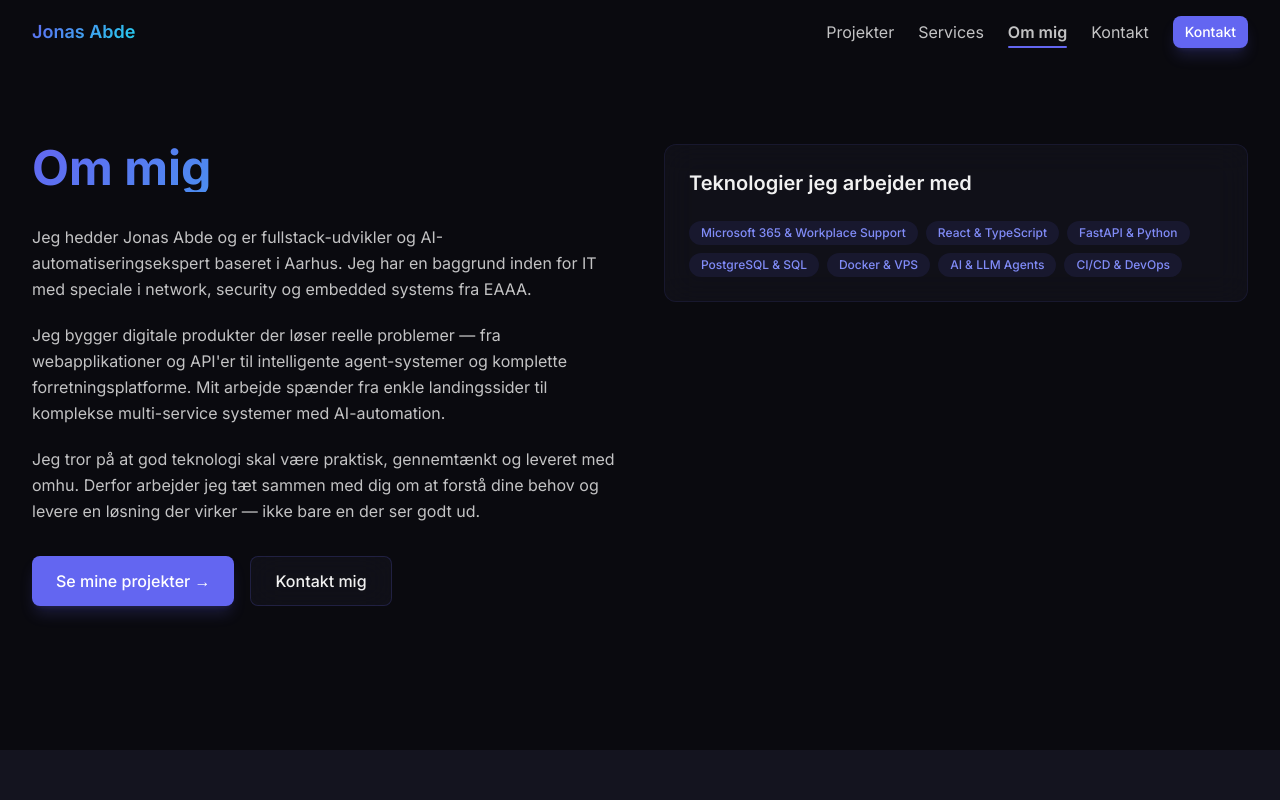
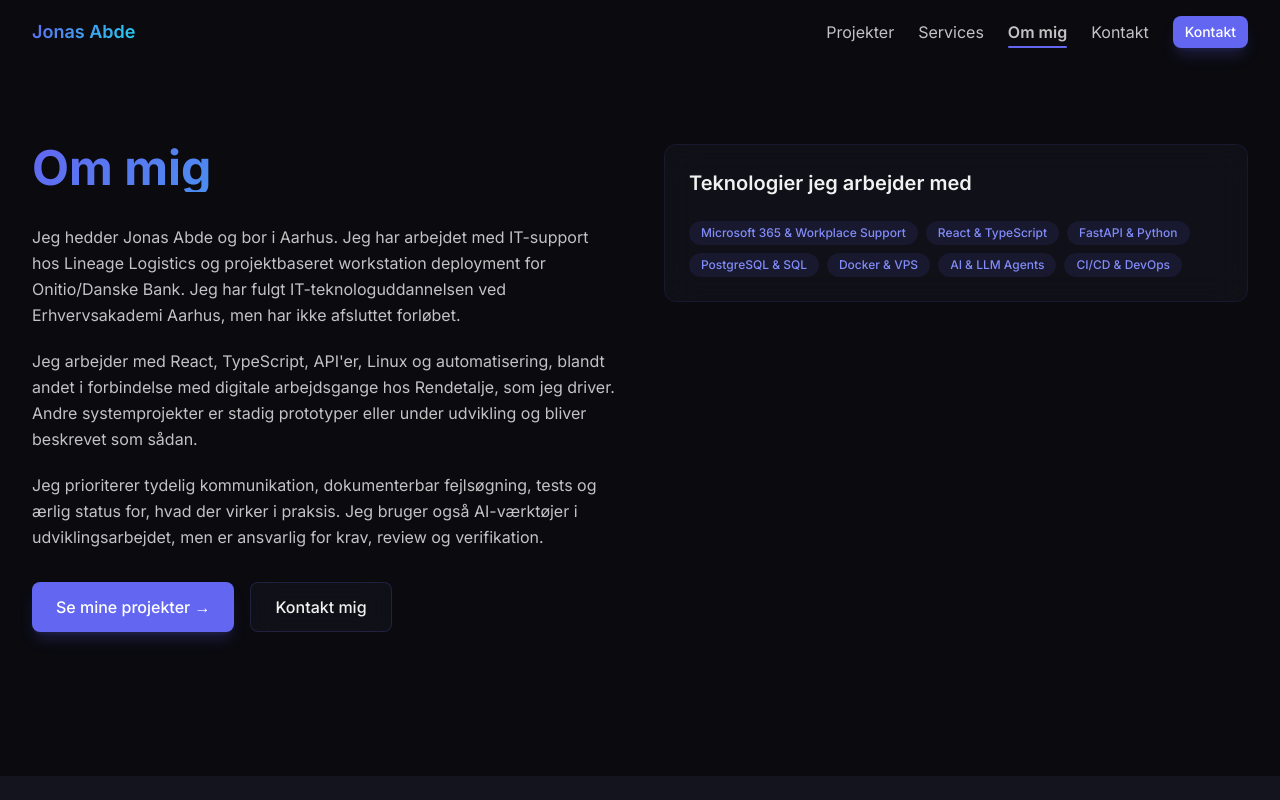
Before and after one commit to JonasAbde/JonasAbde, a React (Vite) app: page /om in a window 1280 px wide. Shown: the top 800 px of the page. Built offline with nearby package versions, Linux system fonts and the light colour scheme.

Commit message:
fix(portfolio): align recruiter-facing content with verified experience

```diff
--- a/src/pages/About.tsx
+++ b/src/pages/About.tsx
@@ -11,7 +11,7 @@ export default function AboutPage() {
     <>
       <SeoHelmet
         title="Om mig"
-        description="Fullstack-udvikler og AI-automatiseringsekspert baseret i Aarhus. Læs om min baggrund, tilgang og de teknologier jeg arbejder med."
+        description="Praktisk erfaring med IT-support, workstation deployment, React/TypeScript og automation. Baseret i Aarhus."
         path="/om"
       />
       <Section>
@@ -24,18 +24,19 @@ export default function AboutPage() {
               </h1>
               <div className="space-y-5 text-pearl/80 leading-relaxed">
                 <p>
-                  Jeg hedder Jonas Abde og er fullstack-udvikler og AI-automatiseringsekspert baseret i Aarhus.
-                  Jeg har en baggrund inden for IT med speciale i network, security og embedded systems fra EAAA.
+                  Jeg hedder Jonas Abde og bor i Aarhus. Jeg har arbejdet med IT-support hos Lineage Logistics
+                  og projektbaseret workstation deployment for Onitio/Danske Bank. Jeg har fulgt
+                  IT-teknologuddannelsen ved Erhvervsakademi Aarhus, men har ikke afsluttet forløbet.
                 </p>
                 <p>
-                  Jeg bygger digitale produkter der løser reelle problemer — fra webapplikationer og API&apos;er
-                  til intelligente agent-systemer og komplette forretningsplatforme. Mit arbejde spænder fra
-                  enkle landingssider til komplekse multi-service systemer med AI-automation.
+                  Jeg arbejder med React, TypeScript, API&apos;er, Linux og automatisering, blandt andet
+                  i forbindelse med digitale arbejdsgange hos Rendetalje, som jeg driver. Andre
+                  systemprojekter er stadig prototyper eller under udvikling og bliver beskrevet som sådan.
                 </p>
                 <p>
-                  Jeg tror på at god teknologi skal være praktisk, gennemtænkt og leveret med omhu. Derfor
-                  arbejder jeg tæt sammen med dig om at forstå dine behov og levere en løsning der virker —
-                  ikke bare en der ser godt ud.
+                  Jeg prioriterer tydelig kommunikation, dokumenterbar fejlsøgning, tests og ærlig
+                  status for, hvad der virker i praksis. Jeg bruger også AI-værktøjer i udviklingsarbejdet,
+                  men er ansvarlig for krav, review og verifikation.
                 </p>
               </div>
 
```
